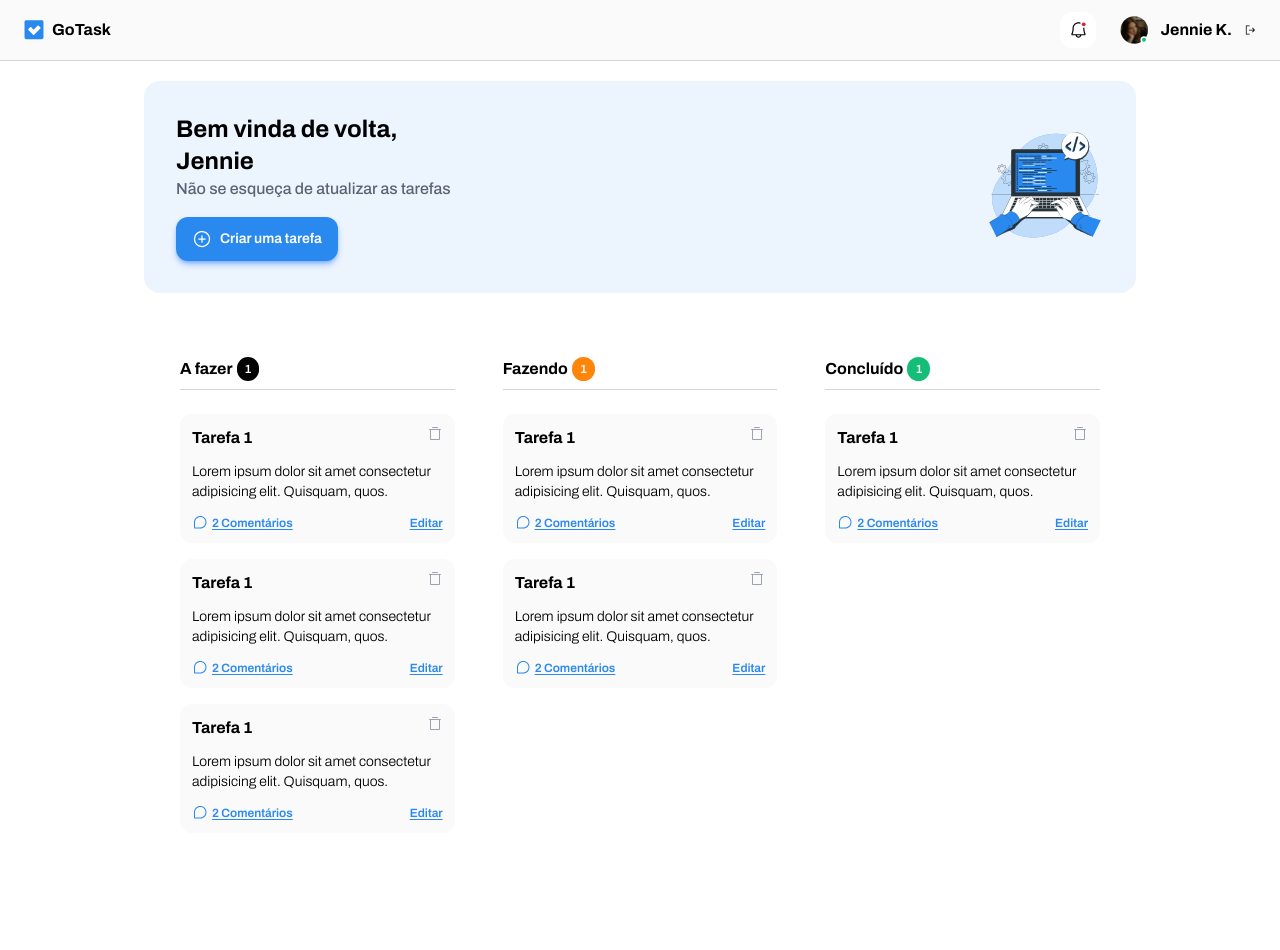
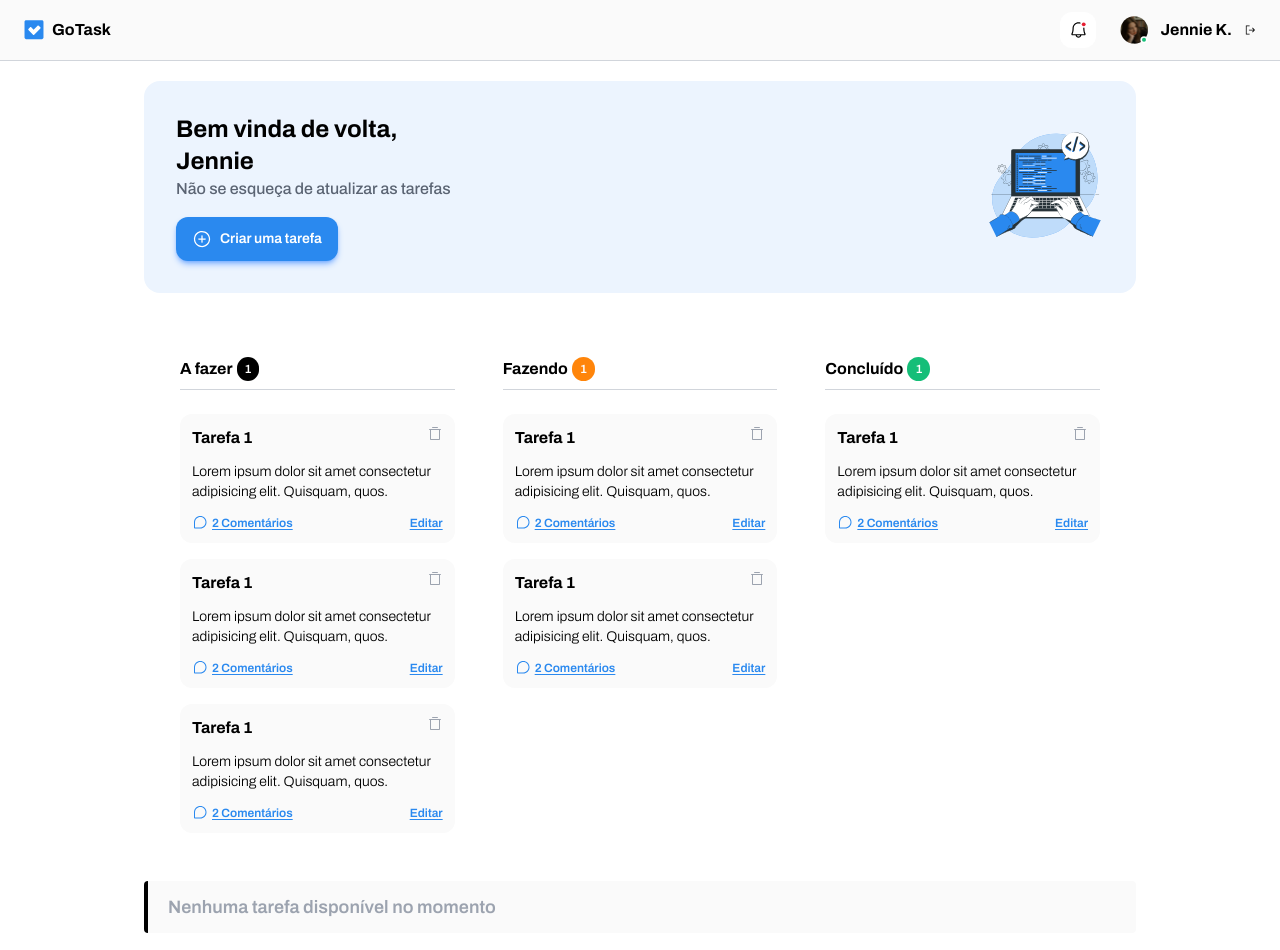
Before and after one commit to macedocmateus/GoTask, an Angular app: page / in a window 1280 px wide. Shown: the top 950 px of the page. Before the commit the page ends 901 px from the top, so only its background shows below. Built offline with nearby package versions, Linux system fonts and the light colour scheme.

Commit message:
add empty task list

```diff
--- a/src/app/components/task-list-section/task-list-section.component.html
+++ b/src/app/components/task-list-section/task-list-section.component.html
@@ -30,3 +30,7 @@
         </div>
     </div>
 </div>
+
+<div class="bg-[#fafafa] rounded-sm py-3 px-5 border-l-4 border-black">
+    <p class="font-semibold text-lg text-[#9ca3af]">Nenhuma tarefa disponível no momento</p>
+</div>
```
